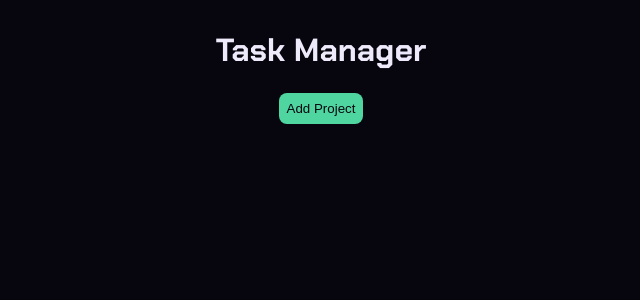
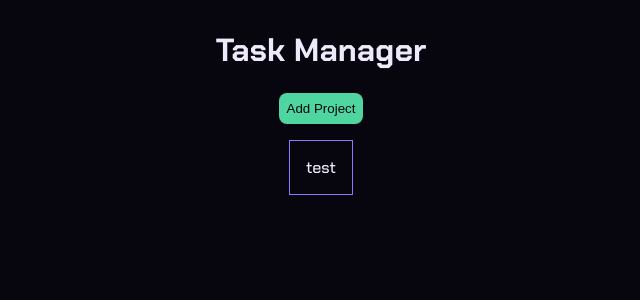
Before and after one commit to Marko-Pavlovic-at/Task-Manager, a React (Vite) app: page / in a window 1280 px wide. Both pictures are taken after a click on the button "Add Project". Shown: the top 300 px of the page, without its empty margins (319-959 px from the left). Built offline with nearby package versions, Linux system fonts and the light colour scheme.

Commit message:
test render

```diff
--- a/src/App.jsx
+++ b/src/App.jsx
@@ -1,8 +1,20 @@
+import { useState } from "react";
+
 function App(){
+  const [projects, setProjects] = useState([]);
+  function addProject(){
+    setProjects([...projects, {id:Date.now(), name:"test"}]);
+
+  }
   return(
+
     <>
     <h1>Task Manager</h1>
-    <button className="button greenBtn ">Add Project</button>
+    <button
+    className="button greenBtn "
+    onClick={addProject}
+    >Add Project</button>
+    {projects.map(project => <div className="projectCard" key={project.id}>{project.name}</div>)}
     </>
   )
 }
--- a/src/index.css
+++ b/src/index.css
@@ -54,3 +54,9 @@ body{
     background-color: var(--confirm);
     color: var(--void);
 }
+
+.projectCard{
+    border: 1px solid var(--periwinkle);
+    padding: 1rem;
+    margin: 1rem;
+}
```
Also changed, not shown: 1 other file (tests, documents, lock files or other folders).
